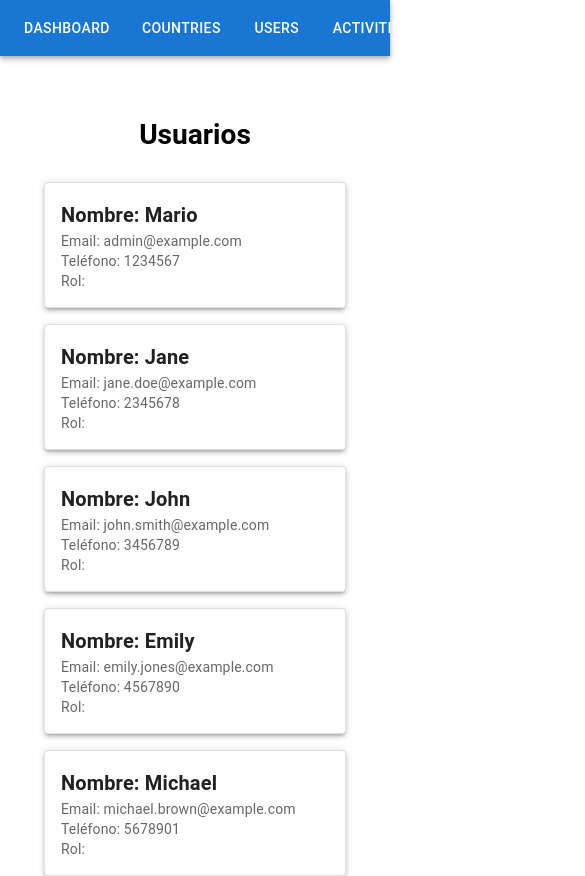
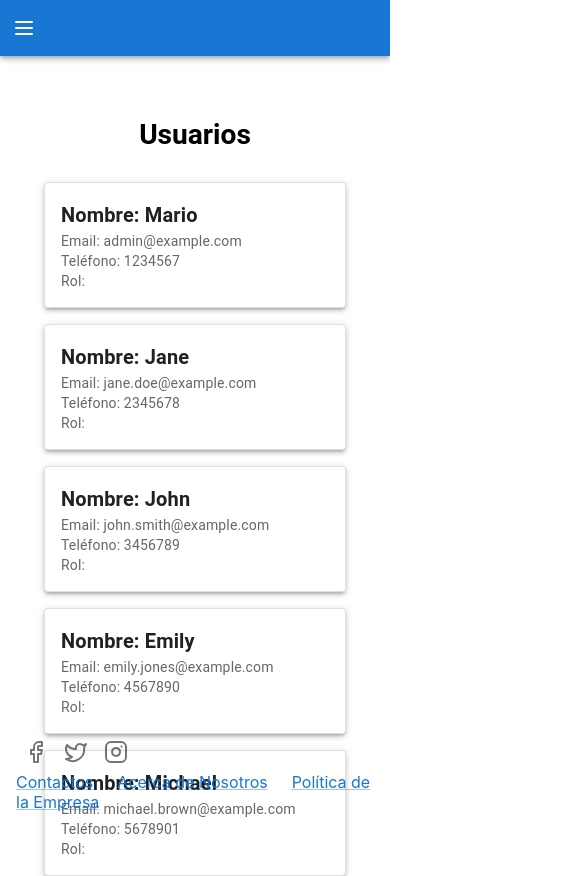
Before and after one commit to adrianpuche12/nilo_front, a React (Create React App) app: page /users in a window 390 px wide. Shown: the top 876 px of the page, 585 px wide, since content can reach past the window. Built offline with nearby package versions, Linux system fonts and the light colour scheme; sample sign-in values are in the browser's storage.

Commit message:
Footer y navbar responsive

```diff
--- a/src/Components/Activities/Activities.js
+++ b/src/Components/Activities/Activities.js
@@ -7,6 +7,7 @@ import PlaylistAddIcon from '@mui/icons-material/PlaylistAdd';
 import axios from 'axios';
 import { useAuth } from '../Auth/AuthContext';
 import Navbar from '../NavBar';
+import Footer from '../Footer';
 
 const API_URL = process.env.REACT_APP_API_URL;
 
@@ -433,6 +434,7 @@ const Activities = () => {
           </DialogActions>
         </Dialog>
       </div>
+      <Footer />
     </div>
   );
 };
--- a/src/Components/Countries.js
+++ b/src/Components/Countries.js
@@ -10,6 +10,7 @@ import AddIcon from '@mui/icons-material/Add';
 import axios from 'axios';
 import { useAuth } from './Auth/AuthContext';
 import Navbar from './NavBar';
+import Footer from './Footer';
 
 const API_URL = process.env.REACT_APP_API_URL; // URL de la API
 
@@ -221,6 +222,7 @@ const Countries = () => {
                     </DialogActions>
                 </Dialog>
             </div>
+            <Footer />
         </div>
     );
 };
--- /dev/null
+++ b/src/Components/Footer.js
@@ -0,0 +1,53 @@
+import React from 'react';
+import { Container, Grid, IconButton, Link } from '@mui/material';
+import { Facebook, Twitter, Instagram } from 'lucide-react';
+
+const Footer = () => {
+  return (
+    <footer style={{ position: 'absolute', bottom: 0, width: '100%' }}>
+      <Container maxWidth="lg" sx={{ py: 4 }}>
+        <Grid container justifyContent="space-between" alignItems="center">
+          <Grid item>
+            <IconButton
+              component={Link}
+              href="https://www.facebook.com"
+              target="_blank"
+              rel="noopener noreferrer"
+            >
+              <Facebook />
+            </IconButton>
+            <IconButton
+              component={Link}
+              href="https://www.twitter.com"
+              target="_blank"
+              rel="noopener noreferrer"
+            >
+              <Twitter />
+            </IconButton>
+            <IconButton
+              component={Link}
+              href="https://www.instagram.com"
+              target="_blank"
+              rel="noopener noreferrer"
+            >
+              <Instagram />
+            </IconButton>
+          </Grid>
+          <Grid item>
+            <Link href="/contacto" target="_blank" rel="noopener noreferrer" sx={{ mr: 3 }}>
+              Contactos
+            </Link>
+            <Link href="/acerca-de" target="_blank" rel="noopener noreferrer" sx={{ mr: 3 }}>
+              Acerca de Nosotros
+            </Link>
+            <Link href="/politica" target="_blank" rel="noopener noreferrer">
+              Política de la Empresa
+            </Link>
+          </Grid>
+        </Grid>
+      </Container>
+    </footer>
+  );
+};
+
+export default Footer;
--- a/src/Components/Home.js
+++ b/src/Components/Home.js
@@ -7,6 +7,7 @@ import ItinerariesList from './Itineraries/ItinerariesList';
 import Title from './Utiles/Title';
 import HomeCards from './HomeCards/HomeCards';
 import Navbar from './NavBar';
+import Footer from './Footer';
 
 function TabPanel(props) {
   const { children, value, index, ...other } = props;
@@ -118,6 +119,7 @@ function Home() {
           </CardContent>
         </Card>
       </Container>
+      <Footer />
     </>
   );
 }
--- a/src/Components/Itineraries/Itineraries.js
+++ b/src/Components/Itineraries/Itineraries.js
@@ -6,6 +6,7 @@ import AddIcon from '@mui/icons-material/Add';
 import axios from 'axios';
 import { useAuth } from '../Auth/AuthContext';
 import Navbar from '../NavBar';
+import Footer from '../Footer';
 
 const API_URL = process.env.REACT_APP_API_URL;
 
@@ -339,6 +340,7 @@ const Itineraries = () => {
                     </DialogActions>
                 </Dialog>
             </div>
+            <Footer />
         </div>
     );
 };
--- a/src/Components/NavBar.js
+++ b/src/Components/NavBar.js
@@ -1,6 +1,6 @@
-import React from 'react';
-import { AppBar, Toolbar, Button, Box, IconButton, useTheme } from '@mui/material';
-import { LogOut, User } from 'lucide-react';
+import React, { useState } from 'react';
+import { AppBar, Toolbar, Button, Box, IconButton, useTheme, Drawer, List, ListItem, ListItemText, useMediaQuery } from '@mui/material';
+import { LogOut, User, Menu } from 'lucide-react';
 import { useNavigate, NavLink } from 'react-router-dom';
 import { useAuth } from './Auth/AuthContext';
 
@@ -8,25 +8,100 @@ const Navbar = () => {
   const { logout } = useAuth();
   const navigate = useNavigate();
   const theme = useTheme();
+  const isMobile = useMediaQuery(theme.breakpoints.down('md'));
+  const [mobileOpen, setMobileOpen] = useState(false);
 
   const handleLogout = () => {
     logout();
     navigate('/login');
   };
 
+  const navLinks = [
+    { to: "/dashboard", label: "Dashboard" },
+    { to: "/countries", label: "Countries" },
+    { to: "/users", label: "Users" },
+    { to: "/activities", label: "Activities" },
+    { to: "/province", label: "Province" },
+    { to: "/itineraries", label: "Itineraries" },
+    { to: "/cities", label: "Cities" },
+  ];
+
+  const handleDrawerToggle = () => {
+    setMobileOpen(!mobileOpen);
+  };
+
+  const drawer = (
+    <List>
+      {navLinks.map((link) => (
+        <ListItem key={link.to} onClick={() => setMobileOpen(false)}>
+          <Button
+            component={NavLink}
+            to={link.to}
+            color="inherit"
+            fullWidth
+            sx={{ justifyContent: 'flex-start' }}
+          >
+            <ListItemText primary={link.label} />
+          </Button>
+        </ListItem>
+      ))}
+      <ListItem>
+        <Button
+          component={NavLink}
+          to="/profile"
+          color="inherit"
+          fullWidth
+          sx={{ justifyContent: 'flex-start' }}
+          startIcon={<User />}
+        >
+          Profile
+        </Button>
+      </ListItem>
+      <ListItem>
+        <Button
+          color="inherit"
+          fullWidth
+          onClick={handleLogout}
+          sx={{ justifyContent: 'flex-start' }}
+          startIcon={<LogOut />}
+        >
+          Logout
+        </Button>
+      </ListItem>
+    </List>
+  );
+
   return (
     <AppBar position="static" color="primary">
       <Toolbar>
-        <Box display="flex" alignItems="center" flexGrow={1}>
-          <NavigationLink to="/dashboard">Dashboard</NavigationLink>
-          <NavigationLink to="/countries">Countries</NavigationLink>
-          <NavigationLink to="/users">Users</NavigationLink>
-          <NavigationLink to="/activities">Activities</NavigationLink>
-          <NavigationLink to="/province">Province</NavigationLink>
-          <NavigationLink to="/itineraries">Itineraries</NavigationLink>
-          <NavigationLink to="/cities">Cities</NavigationLink>
+        {isMobile && (
+          <IconButton
+            color="inherit"
+            aria-label="open drawer"
+            edge="start"
+            onClick={handleDrawerToggle}
+            sx={{ mr: 2 }}
+          >
+            <Menu />
+          </IconButton>
+        )}
+
+        <Box
+          display={{ xs: 'none', md: 'flex' }}
+          alignItems="center"
+          flexGrow={1}
+        >
+          {navLinks.map((link) => (
+            <NavigationLink key={link.to} to={link.to}>
+              {link.label}
+            </NavigationLink>
+          ))}
         </Box>
-        <Box display="flex" alignItems="center">
+
+        <Box
+          display={{ xs: 'none', md: 'flex' }}
+          alignItems="center"
+        >
           <IconButton color="inherit" component={NavLink} to="/profile">
             <User />
           </IconButton>
@@ -35,6 +110,25 @@ const Navbar = () => {
           </IconButton>
         </Box>
       </Toolbar>
+
+      <Drawer
+        variant="temporary"
+        anchor="left"
+        open={mobileOpen}
+        onClose={handleDrawerToggle}
+        ModalProps={{
+          keepMounted: true,
+        }}
+        sx={{
+          display: { xs: 'block', md: 'none' },
+          '& .MuiDrawer-paper': {
+            boxSizing: 'border-box',
+            width: 240
+          },
+        }}
+      >
+        {drawer}
+      </Drawer>
     </AppBar>
   );
 };
@@ -42,7 +136,12 @@ const Navbar = () => {
 const NavigationLink = ({ to, children }) => {
   const theme = useTheme();
   return (
-    <Button component={NavLink} to={to} color="inherit" sx={{ marginRight: theme.spacing(2) }}>
+    <Button
+      component={NavLink}
+      to={to}
+      color="inherit"
+      sx={{ marginRight: theme.spacing(2) }}
+    >
       {children}
     </Button>
   );
--- a/src/Components/Province.js
+++ b/src/Components/Province.js
@@ -6,6 +6,7 @@ import AddIcon from '@mui/icons-material/Add';
 import axios from 'axios';
 import { useAuth } from './Auth/AuthContext';
 import Navbar from './NavBar';
+import Footer from './Footer';
 
 const API_URL = process.env.REACT_APP_API_URL;
 
@@ -254,6 +255,7 @@ const Province = () => {
           </DialogActions>
         </Dialog>
       </div>
+      <Footer />
     </div>
   );
 };
--- a/src/Components/User/AllUsers.js
+++ b/src/Components/User/AllUsers.js
@@ -8,6 +8,7 @@ import CardActionArea from '@mui/material/CardActionArea';
 import Typography from '@mui/material/Typography';
 import Box from '@mui/material/Box';
 import Navbar from '../NavBar';
+import Footer from '../Footer';
 
 function AllUsers() {
   const navigate = useNavigate();
@@ -63,6 +64,7 @@ function AllUsers() {
           ))}
         </Box>
       </Box>
+      <Footer />
     </div>
   );
 }
--- a/src/Components/cities.js
+++ b/src/Components/cities.js
@@ -6,6 +6,7 @@ import AddIcon from '@mui/icons-material/Add';
 import axios from 'axios';
 import { useAuth } from './Auth/AuthContext';
 import Navbar from './NavBar';
+import Footer from './Footer';
 
 // Variables de entorno para URL y token
 const API_URL = process.env.REACT_APP_API_URL;
@@ -257,6 +258,7 @@ const Cities = () => {
           </DialogActions>
         </Dialog>
       </div>
+      <Footer />
     </div>
   );
 };
```
